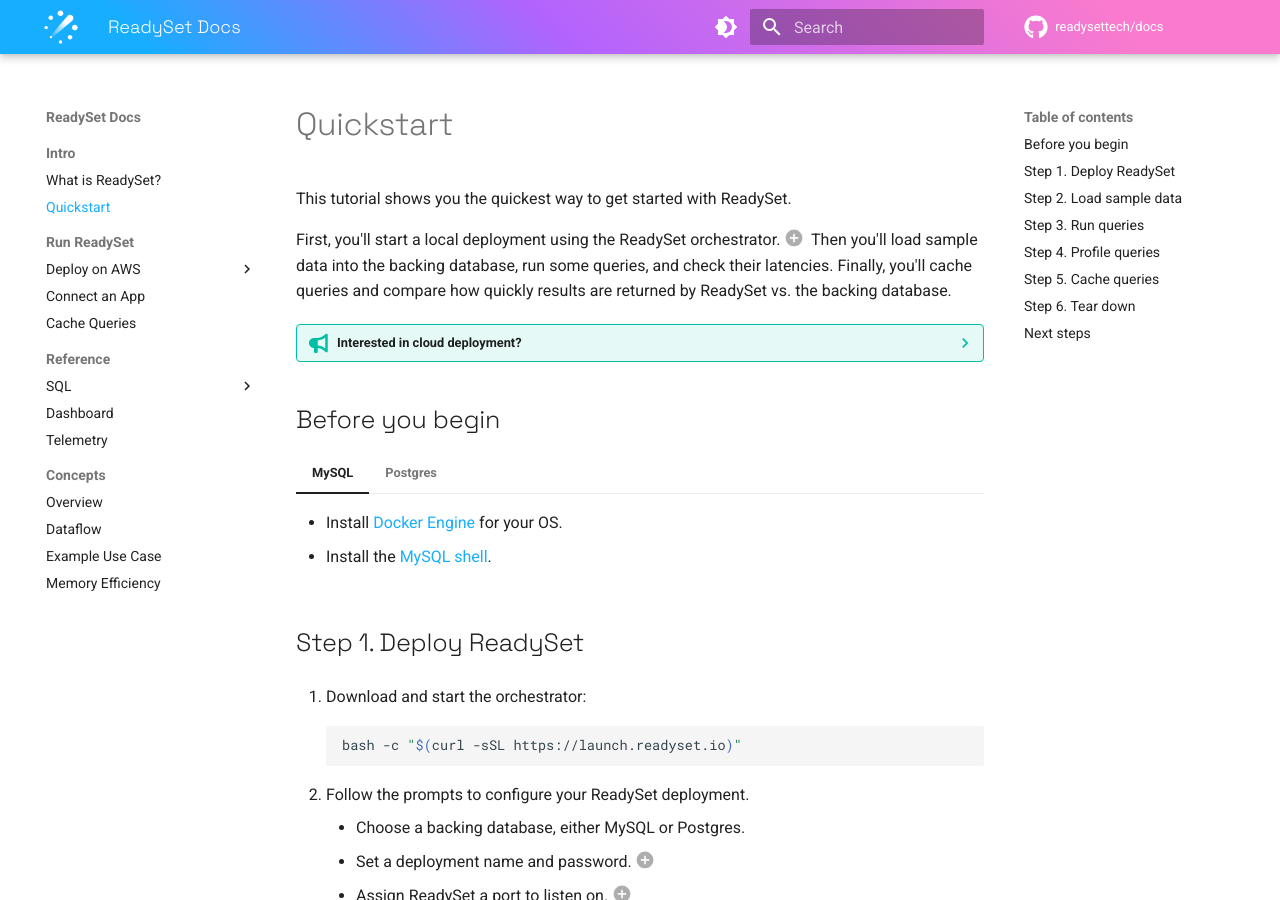
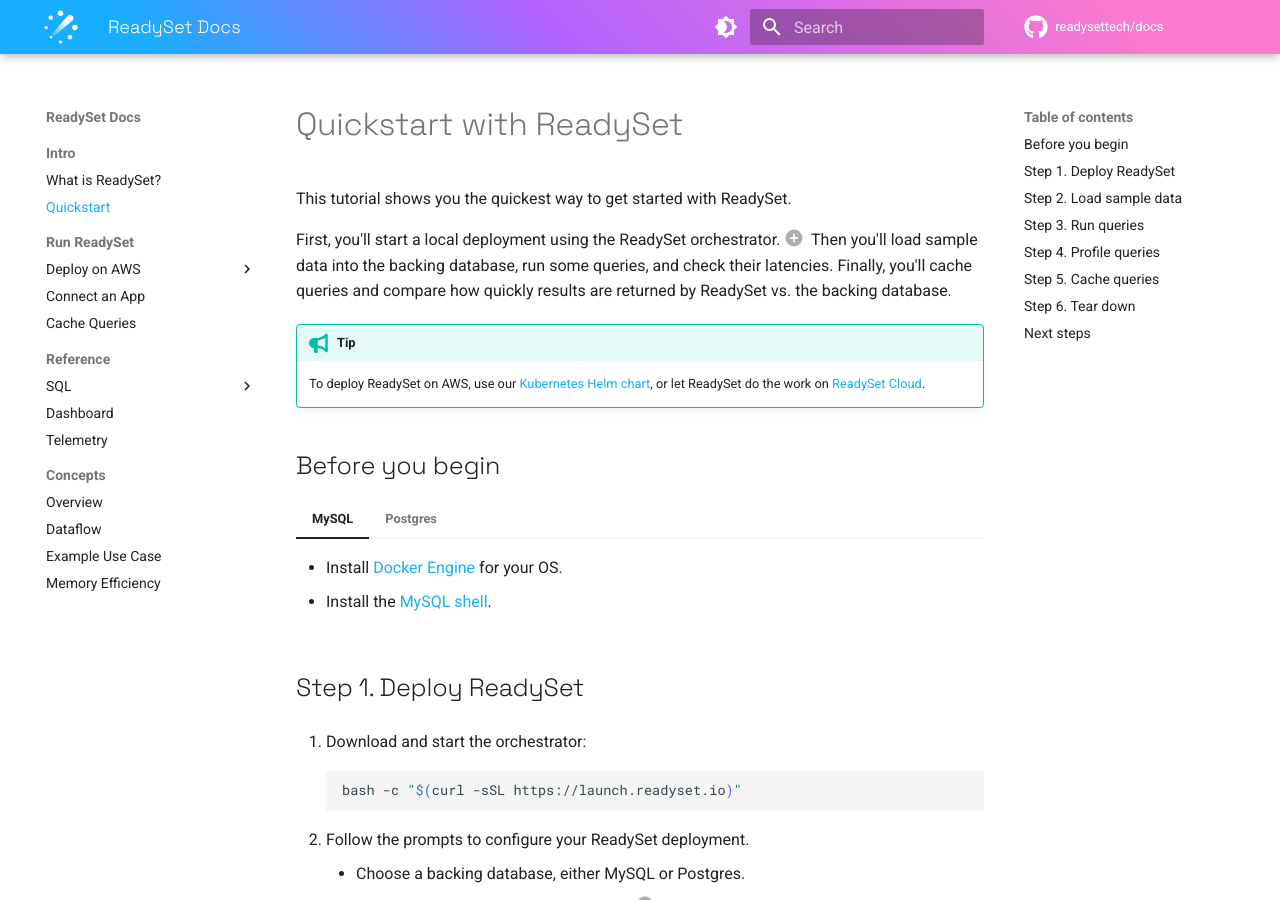
Before and after one commit to readysettech/docs-old, an MkDocs documentation site: the page built from docs/guides/quickstart.md, in a window 1280 px wide and 900 px high. Built offline with MkDocs 1.6.1 and Material for MkDocs 9.7.7, drawn with Linux system fonts in a browser that asks for light colours; comment, search, counter and statistics services are not loaded.

Commit message:
Tweak the tip in quickstart intro

```diff
--- a/docs/guides/quickstart.md
+++ b/docs/guides/quickstart.md
@@ -1,4 +1,4 @@
-# Quickstart
+# Quickstart with ReadySet
 
 This tutorial shows you the quickest way to get started with ReadySet.
 
@@ -14,11 +14,9 @@
 
     The orchestrator also gives you the choice to create a new MySQL or Postgres database or connect to an existing database.
 
-??? tip "Interested in cloud deployment?"
+!!! tip
 
-    You can deploy to AWS yourself using our Kubernetes Helm chart, or you can let ReadySet do the work on ReadySet Cloud.
-
-    See [Deploy with Kubernetes](deploy-readyset-kubernetes.md) or [Deploy on ReadySet Cloud](deploy-readyset-cloud.md) for more details.
+    To deploy ReadySet on AWS, use our [Kubernetes Helm chart](deploy-readyset-kubernetes.md), or let ReadySet do the work on [ReadySet Cloud](deploy-readyset-cloud.md).
 
 ## Before you begin
 
```
